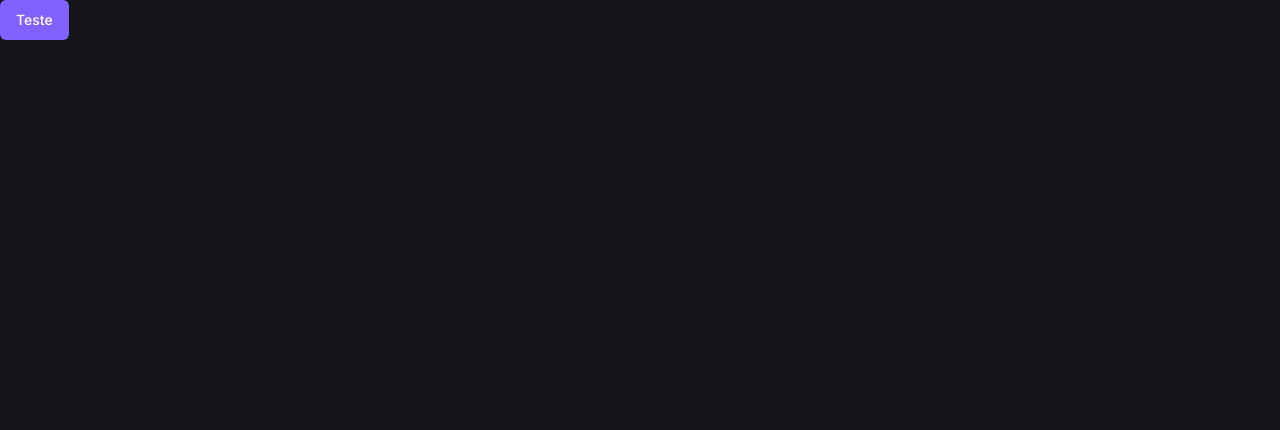
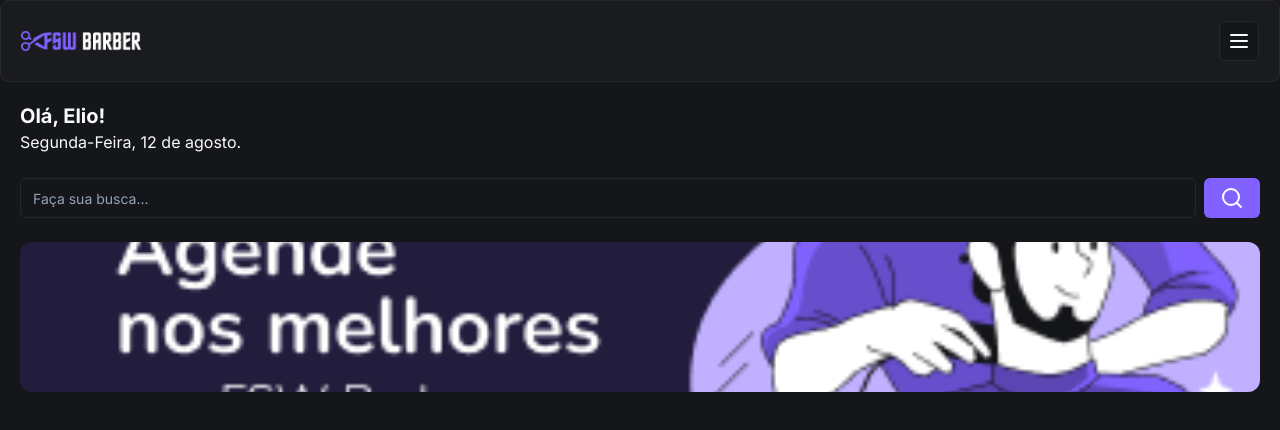
Before and after one commit to Eliomatheus/fsw-barber, a Next.js app: page / in a window 1280 px wide. Shown: the top 430 px of the page. Built offline with nearby package versions, Linux system fonts and the light colour scheme.

Commit message:
feat: add Header component add banner

```diff
--- /dev/null
+++ b/app/_components/header.tsx
@@ -0,0 +1,19 @@
+import Image from "next/image"
+import { Card, CardContent } from "./ui/card"
+import { MenuIcon } from "lucide-react"
+import { Button } from "./ui/button"
+
+const Header = () => {
+  return (
+    <Card>
+      <CardContent className="flex flex-row items-center justify-between p-5">
+        <Image alt="Fsw Barber" src="/logo.png" height={18} width={120} />
+        <Button size="icon" variant="outline">
+          <MenuIcon />
+        </Button>
+      </CardContent>
+    </Card>
+  )
+}
+
+export default Header
--- /dev/null
+++ b/app/_components/ui/card.tsx
@@ -0,0 +1,79 @@
+import * as React from "react"
+
+import { cn } from "@/app/_lib/utils"
+
+const Card = React.forwardRef<
+  HTMLDivElement,
+  React.HTMLAttributes<HTMLDivElement>
+>(({ className, ...props }, ref) => (
+  <div
+    ref={ref}
+    className={cn(
+      "rounded-lg border bg-card text-card-foreground shadow-sm",
+      className,
+    )}
+    {...props}
+  />
+))
+Card.displayName = "Card"
+
+const CardHeader = React.forwardRef<
+  HTMLDivElement,
+  React.HTMLAttributes<HTMLDivElement>
+>(({ className, ...props }, ref) => (
+  <div
+    ref={ref}
+    className={cn("flex flex-col space-y-1.5 p-6", className)}
+    {...props}
+  />
+))
+CardHeader.displayName = "CardHeader"
+
+const CardTitle = React.forwardRef<
+  HTMLParagraphElement,
+  React.HTMLAttributes<HTMLHeadingElement>
+>(({ className, ...props }, ref) => (
+  <h3
+    ref={ref}
+    className={cn(
+      "text-2xl font-semibold leading-none tracking-tight",
+      className,
+    )}
+    {...props}
+  />
+))
+CardTitle.displayName = "CardTitle"
+
+const CardDescription = React.forwardRef<
+  HTMLParagraphElement,
+  React.HTMLAttributes<HTMLParagraphElement>
+>(({ className, ...props }, ref) => (
+  <p
+    ref={ref}
+    className={cn("text-sm text-muted-foreground", className)}
+    {...props}
+  />
+))
+CardDescription.displayName = "CardDescription"
+
+const CardContent = React.forwardRef<
+  HTMLDivElement,
+  React.HTMLAttributes<HTMLDivElement>
+>(({ className, ...props }, ref) => (
+  <div ref={ref} className={cn("p-6 pt-0", className)} {...props} />
+))
+CardContent.displayName = "CardContent"
+
+const CardFooter = React.forwardRef<
+  HTMLDivElement,
+  React.HTMLAttributes<HTMLDivElement>
+>(({ className, ...props }, ref) => (
+  <div
+    ref={ref}
+    className={cn("flex items-center p-6 pt-0", className)}
+    {...props}
+  />
+))
+CardFooter.displayName = "CardFooter"
+
+export { Card, CardHeader, CardFooter, CardTitle, CardDescription, CardContent }
--- /dev/null
+++ b/app/_components/ui/input.tsx
@@ -0,0 +1,25 @@
+import * as React from "react"
+
+import { cn } from "@/app/_lib/utils"
+
+export interface InputProps
+  extends React.InputHTMLAttributes<HTMLInputElement> {}
+
+const Input = React.forwardRef<HTMLInputElement, InputProps>(
+  ({ className, type, ...props }, ref) => {
+    return (
+      <input
+        type={type}
+        className={cn(
+          "flex h-10 w-full rounded-md border border-input bg-background px-3 py-2 text-sm ring-offset-background file:border-0 file:bg-transparent file:text-sm file:font-medium placeholder:text-muted-foreground focus-visible:outline-none focus-visible:ring-2 focus-visible:ring-ring focus-visible:ring-offset-2 disabled:cursor-not-allowed disabled:opacity-50",
+          className,
+        )}
+        ref={ref}
+        {...props}
+      />
+    )
+  },
+)
+Input.displayName = "Input"
+
+export { Input }
--- a/app/page.tsx
+++ b/app/page.tsx
@@ -1,7 +1,35 @@
+import { SearchIcon } from "lucide-react"
+import Header from "./_components/header"
 import { Button } from "./_components/ui/button"
+import { Input } from "./_components/ui/input"
+import Image from "next/image"
 
 const Home = () => {
-  return <Button>Teste</Button>
+  return (
+    <div>
+      <Header />
+      <div className="p-5">
+        <h2 className="text-xl font-bold">Olá, Elio!</h2>
+        <p>Segunda-Feira, 12 de agosto.</p>
+
+        <div className="mt-6 flex items-center gap-2">
+          <Input placeholder="Faça sua busca..." />
+          <Button>
+            <SearchIcon />
+          </Button>
+        </div>
+
+        <div className="relative mt-6 h-[150px] w-full">
+          <Image
+            alt="Agende nos melhores com FSW Barber"
+            src="/banner01.png"
+            fill
+            className="rounded-xl object-cover"
+          />
+        </div>
+      </div>
+    </div>
+  )
 }
 
 export default Home
```
Also changed, not shown: public/banner01.png (added), public/logo.png (added).
